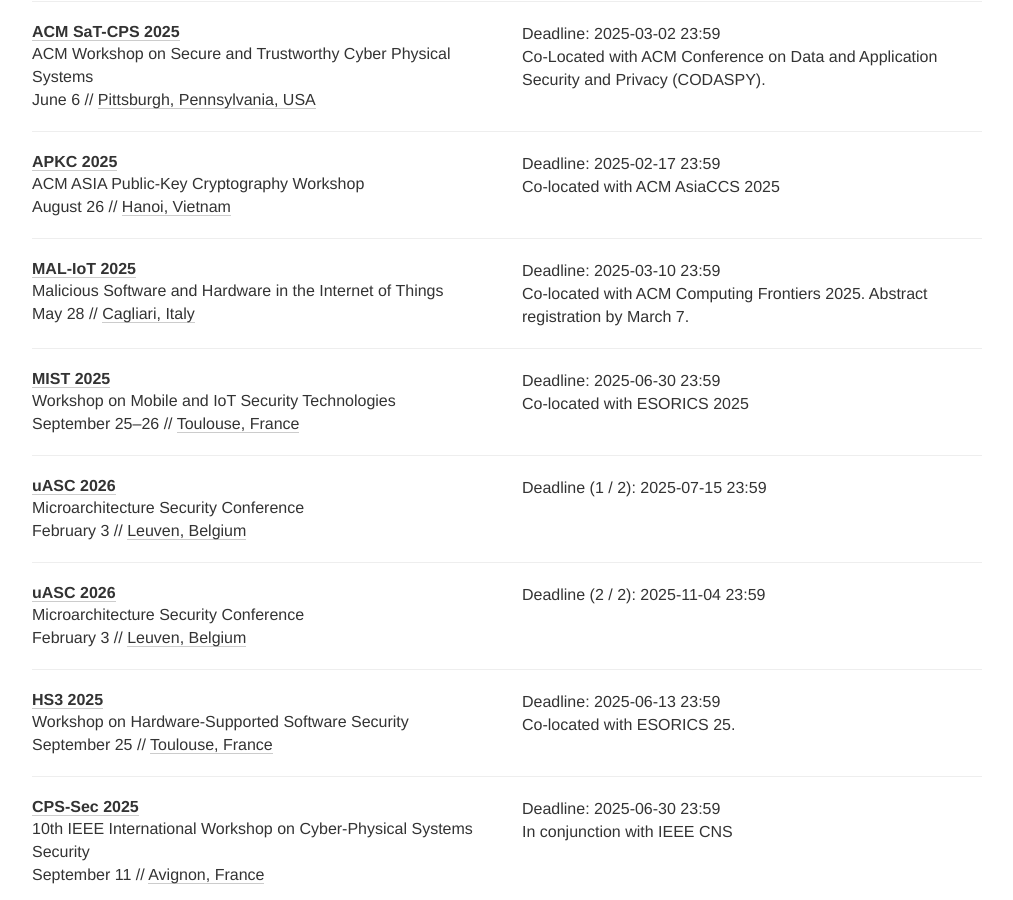
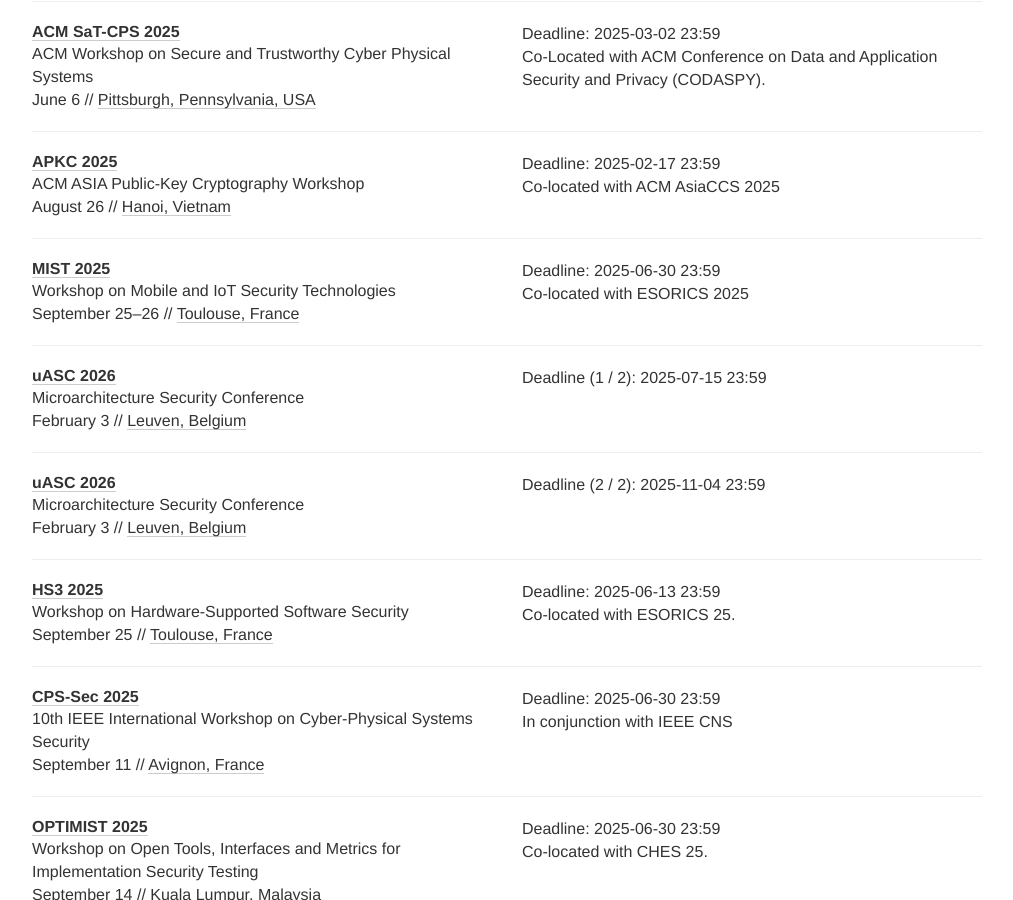
Before and after one commit to sec-deadlines/sec-deadlines.github.io, a Jekyll site: the page built from index.html, in a window 1280 px wide and 900 px high, scrolled down 17904 px. Shown: the whole window, without its empty margins (133-1146 px from the left). Built offline with Jekyll 4.4.1, drawn with Linux system fonts in a browser that asks for light colours; nearby versions of some CDN libraries; comment, search, counter and statistics services are not loaded; some of the changed text lies outside the part shown.

Commit message:
Fix small parsing bugs

```diff
--- a/_data/conferences.yml
+++ b/_data/conferences.yml
@@ -972,7 +972,7 @@
   place: Vienna, Austria
   tags: [SEC, SHOP]
 
-- name: MAL-IoT
+- name: MALIoT
   description: Malicious Software and Hardware in Internet of Things
   year: 2025
   link: https://security.ucc.ie/mal-iot2025/
@@ -1041,7 +1041,7 @@
   deadline: ["2025-06-17 23:59"]
   place: Toulouse, France
   date: September 25
-  tag: [PRIV, SEC, SHOP]
+  tags: [SEC, PRIV, SHOP]
 
 - name: CBT
   description: International Workshop on Cryptocurrencies and Blockchain Technology
@@ -1051,7 +1051,7 @@
   deadline: ["2025-06-17 23:59"]
   place: Toulouse, France
   date: September 25
-  tag: [SEC, CRYPTO, SHOP]
+  tags: [SEC, CRYPTO, SHOP]
 
 - name: CyberHunt
   description: Workshop on Cyber Threat Intelligence and Hunting
@@ -1281,16 +1281,6 @@
   place: Hanoi, Vietnam
   tags: [SEC, CRYPTO, SHOP]
 
-- name: MAL-IoT
-  description: Malicious Software and Hardware in the Internet of Things
-  year: 2025
-  link: https://security.ucc.ie/mal-iot2025/
-  deadline: ["2025-03-10 23:59"]
-  comment: Co-located with ACM Computing Frontiers 2025. Abstract registration by March 7.
-  date: May 28
-  place: Cagliari, Italy
-  tags: [SEC, PRIV, CRYPTO, SHOP]
-
 - name: MIST
   description: Workshop on Mobile and IoT Security Technologies
   year: 2025
```
